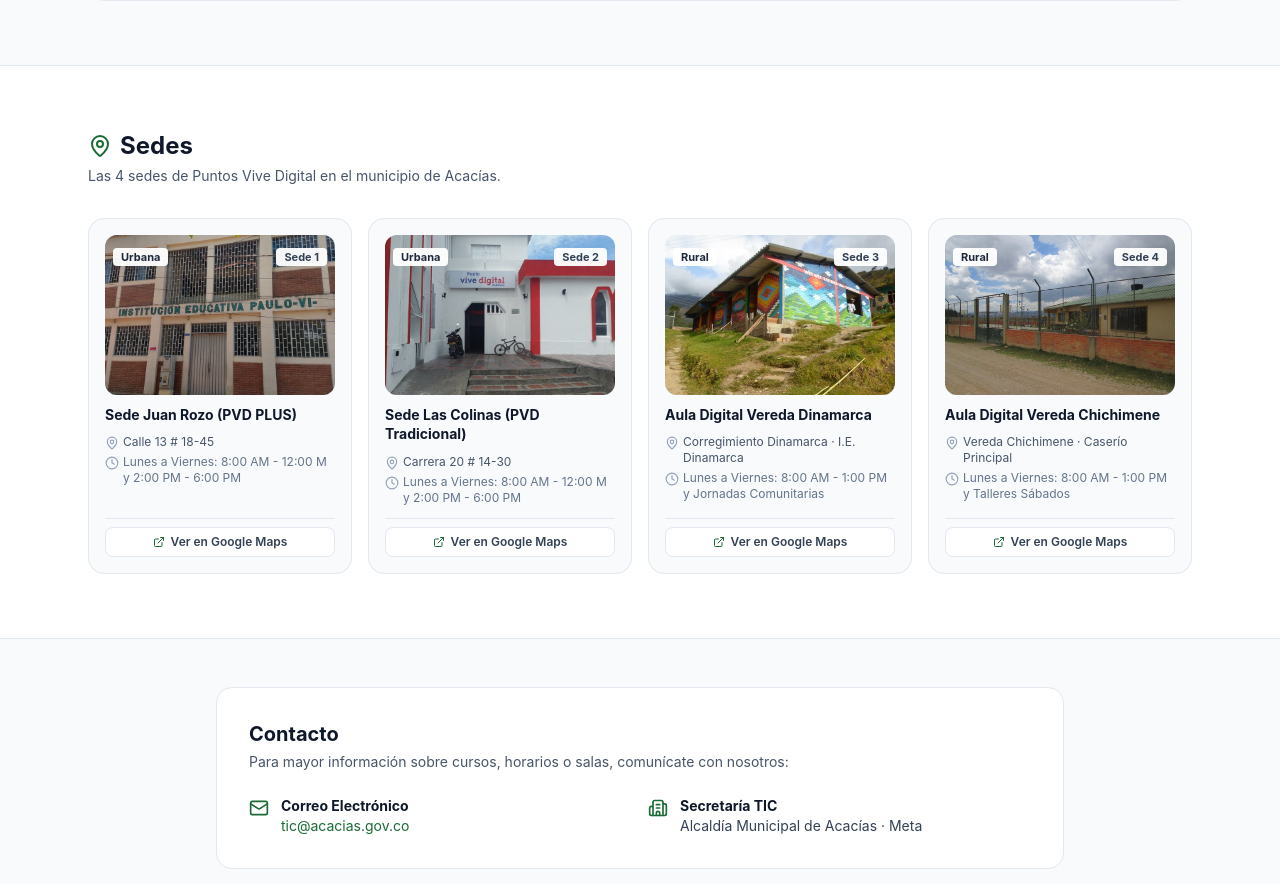
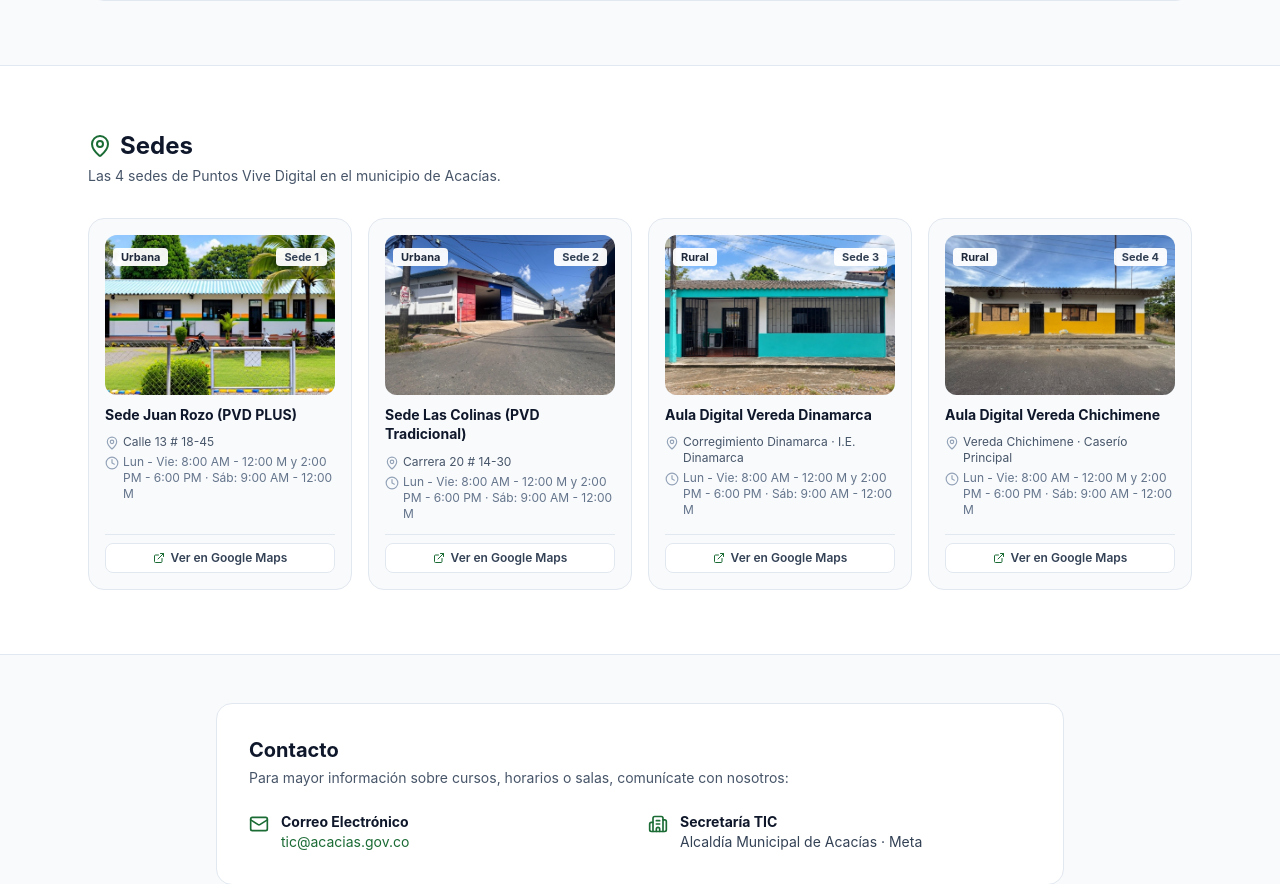
Before and after one commit to ferneyrtic/PuntoTIC, a Laravel app: page / in a window 1280 px wide. Shown: the part 902-1786 px from the top of the page. Run offline with Laravel 12, Linux system fonts and the light colour scheme; data comes from the database, SQL or seed files in the repository; data that the repository does not hold is empty; style sheets or scripts are compiled from the project's sources; some libraries are stand-ins or nearby versions.

Commit message:
feat(sedes): actualizar fotos reales, enlaces directos a Google Maps y horarios de atencion incluyendo sabados

```diff
--- a/app/Http/Controllers/DashboardController.php
+++ b/app/Http/Controllers/DashboardController.php
@@ -32,7 +32,7 @@ class DashboardController extends Controller
             return redirect()->route('dashboard');
         }
 
-        $points = Cache::remember('welcome_points_list_v3', 600, function () {
+        $points = Cache::remember('welcome_points_list_v4', 600, function () {
             $rawPoints = Point::where('activo', true)
                 ->whereNotIn('id_punto', [5, 6])
                 ->get(['id_punto', 'nombre_punto', 'zona', 'direccion', 'barrio_vereda', 'telefono'])
@@ -44,8 +44,9 @@ class DashboardController extends Controller
                     'barrio' => 'Centro / I.E. Juan Rozo',
                     'direccion' => 'Calle 13 # 18-45',
                     'equipos' => '28 Computadores Portátiles · Proyector Interactivo · Fibra Óptica 300 Mbps',
-                    'horario' => 'Lunes a Viernes: 8:00 AM - 12:00 M y 2:00 PM - 6:00 PM',
-                    'map_query' => 'Institucion Educativa Juan Rozo, Acacias, Meta',
+                    'horario' => 'Lun - Vie: 8:00 AM - 12:00 M y 2:00 PM - 6:00 PM · Sáb: 9:00 AM - 12:00 M',
+                    'map_query' => 'Punto Vive Digital Plus Acacias Meta',
+                    'map_url' => 'https://www.google.com/maps/place/Punto+Vive+Digital+Plus+Acac%C3%ADas+Meta/@3.9920474,-73.7494067,18.13z/data=!4m9!1m2!2m1!1sBarrio+Las+Colinas,+Acacias,+Meta!3m5!1s0x8e3e39ae66661c2f:0xdde3258583992c24!8m2!3d3.9928138!4d-73.7479761!16s%2Fg%2F11tx0zrktw',
                     'badge' => 'Sede PLUS Urbana',
                     'tipo_sede' => 'Urbana',
                     'imagen' => 'images/sedes/sede_juan_rozo.jpg',
@@ -55,8 +56,9 @@ class DashboardController extends Controller
                     'barrio' => 'Barrio Las Colinas',
                     'direccion' => 'Carrera 20 # 14-30',
                     'equipos' => '24 Equipos de Cómputo · Sala de Capacitación · Conectividad Dedicada',
-                    'horario' => 'Lunes a Viernes: 8:00 AM - 12:00 M y 2:00 PM - 6:00 PM',
-                    'map_query' => 'Barrio Las Colinas, Acacias, Meta',
+                    'horario' => 'Lun - Vie: 8:00 AM - 12:00 M y 2:00 PM - 6:00 PM · Sáb: 9:00 AM - 12:00 M',
+                    'map_query' => 'Punto Vive Digital Tradicional',
+                    'map_url' => 'https://www.google.com/maps/place/Punto+Vive+Digital+Tradicional/@3.9918633,-73.7864848,17z/data=!4m9!1m2!2m1!1sBarrio+Las+Colinas,+Acacias,+Meta!3m5!1s0x8e3e392e0657f5a3:0xf42524670c7be9db!8m2!3d3.9918621!4d-73.7836426!16s%2Fg%2F11cn6bmpyl',
                     'badge' => 'Sede Urbana',
                     'tipo_sede' => 'Urbana',
                     'imagen' => 'images/sedes/sede_las_colinas.jpg',
@@ -66,8 +68,9 @@ class DashboardController extends Controller
                     'barrio' => 'Vereda Dinamarca',
                     'direccion' => 'Corregimiento Dinamarca · I.E. Dinamarca',
                     'equipos' => '16 Equipos Portátiles · Conectividad Satelital / Fibra Rural · Espacio Comunal',
-                    'horario' => 'Lunes a Viernes: 8:00 AM - 1:00 PM y Jornadas Comunitarias',
-                    'map_query' => 'Vereda Dinamarca, Acacias, Meta',
+                    'horario' => 'Lun - Vie: 8:00 AM - 12:00 M y 2:00 PM - 6:00 PM · Sáb: 9:00 AM - 12:00 M',
+                    'map_query' => 'Aula Digital de Dinamarca',
+                    'map_url' => 'https://www.google.com/maps/place/Aula+Digital+de+Dinamarca/@3.8996342,-73.4707674,18.57z/data=!4m15!1m8!3m7!1s0x8e3e1ffe857b8803:0x333b3f5bf05e8e97!2sDinamarca,+Acac%C3%ADas,+Meta!3b1!8m2!3d3.897552!4d-73.468692!16s%2Fg%2F11bc8db1m8!3m5!1s0x8e3e1f005e718c5b:0x2b926f1854556ade!8m2!3d3.8993583!4d-73.4700706!16s%2Fg%2F11vwsbnrh7',
                     'badge' => 'Aula Rural',
                     'tipo_sede' => 'Rural',
                     'imagen' => 'images/sedes/sede_dinamarca.jpg',
@@ -77,8 +80,9 @@ class DashboardController extends Controller
                     'barrio' => 'Vereda Chichimene',
                     'direccion' => 'Vereda Chichimene · Caserío Principal',
                     'equipos' => '18 Equipos de Cómputo · Internet de Alta Velocidad · Sala de Reuniones JAC',
-                    'horario' => 'Lunes a Viernes: 8:00 AM - 1:00 PM y Talleres Sábados',
-                    'map_query' => 'Vereda Chichimene, Acacias, Meta',
+                    'horario' => 'Lun - Vie: 8:00 AM - 12:00 M y 2:00 PM - 6:00 PM · Sáb: 9:00 AM - 12:00 M',
+                    'map_query' => '3.9149956525963274,-73.68419759439956',
+                    'map_url' => 'https://www.google.com/maps/search/?api=1&query=3.9149956525963274,-73.68419759439956',
                     'badge' => 'Aula Rural',
                     'tipo_sede' => 'Rural',
                     'imagen' => 'images/sedes/sede_chichimene.jpg',
--- a/app/Http/Controllers/PortalController.php
+++ b/app/Http/Controllers/PortalController.php
@@ -115,7 +115,7 @@ class PortalController extends Controller
                 'telefono' => 'XXX-XXXX',
                 'whatsapp' => '+57 321 361 8632',
                 'correo' => 'xxx@acacias.gov.co',
-                'horario' => 'Lunes a Viernes: 8:00 AM - 12:00 M y 2:00 PM - 6:00 PM',
+                'horario' => 'Lunes a Viernes: 8:00 AM - 12:00 M y 2:00 PM - 6:00 PM · Sábados: 9:00 AM - 12:00 M',
                 'direccion' => 'Carrera 15 # 13-30, Alcaldía Municipal de Acacías, Meta',
             ],
         ]);
--- a/resources/js/Pages/Welcome.tsx
+++ b/resources/js/Pages/Welcome.tsx
@@ -25,6 +25,7 @@ interface Point {
     equipos?: string;
     horario?: string;
     map_query?: string;
+    map_url?: string;
     badge?: string;
     tipo_sede?: string;
     telefono?: string;
@@ -465,9 +466,12 @@ export default function Welcome({ points = [], capacitaciones = [] }: Props) {
 
                                 <div className="pt-2 border-t border-slate-200">
                                     <a
-                                        href={`https://www.google.com/maps/search/?api=1&query=${encodeURIComponent(
-                                            p.map_query || `${p.nombre_punto}, Acacias, Meta`
-                                        )}`}
+                                        href={
+                                            p.map_url ||
+                                            `https://www.google.com/maps/search/?api=1&query=${encodeURIComponent(
+                                                p.map_query || `${p.nombre_punto}, Acacias, Meta`
+                                            )}`
+                                        }
                                         target="_blank"
                                         rel="noopener noreferrer"
                                         className="inline-flex items-center justify-center gap-1.5 w-full py-1.5 rounded-lg bg-white hover:bg-slate-100 text-slate-700 text-xs font-semibold border border-slate-200 transition-colors"
```
Also changed, not shown: public/images/sedes/sede_chichimene.jpg, public/images/sedes/sede_dinamarca.jpg, public/images/sedes/sede_juan_rozo.jpg, public/images/sedes/sede_las_colinas.jpg.
